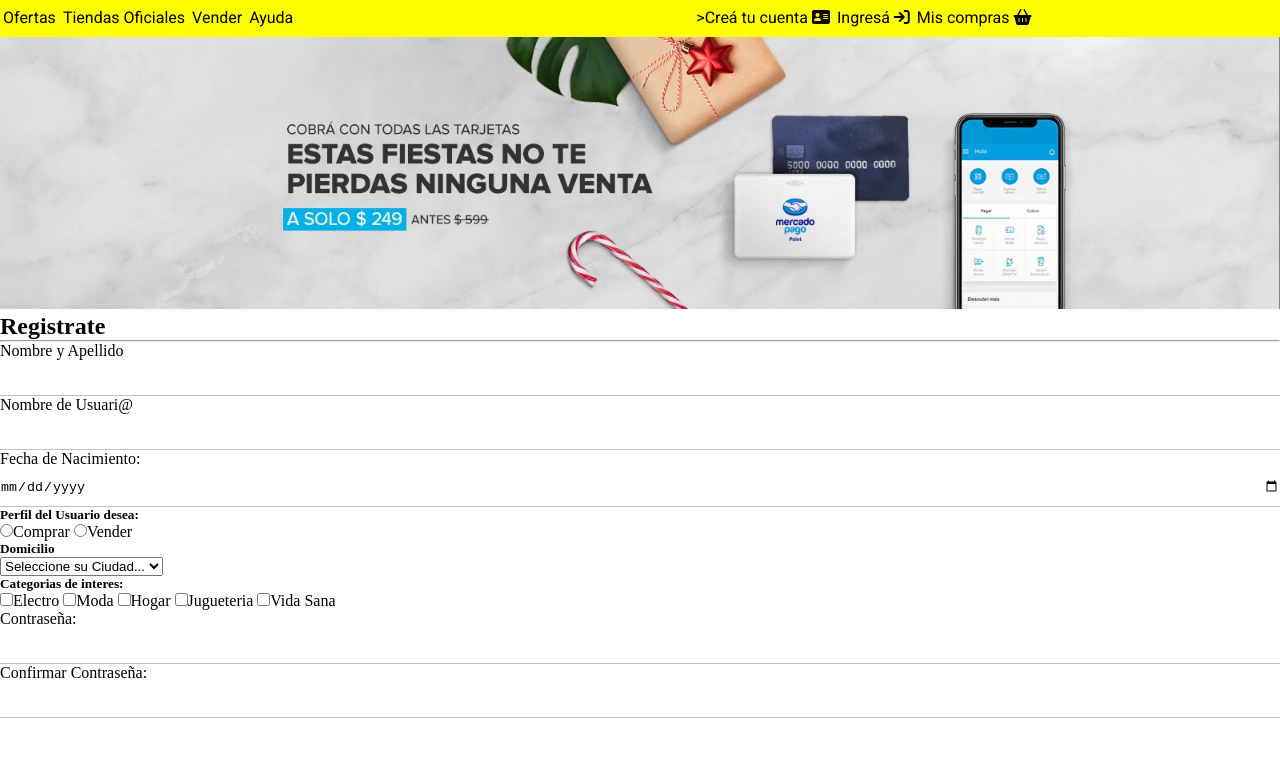
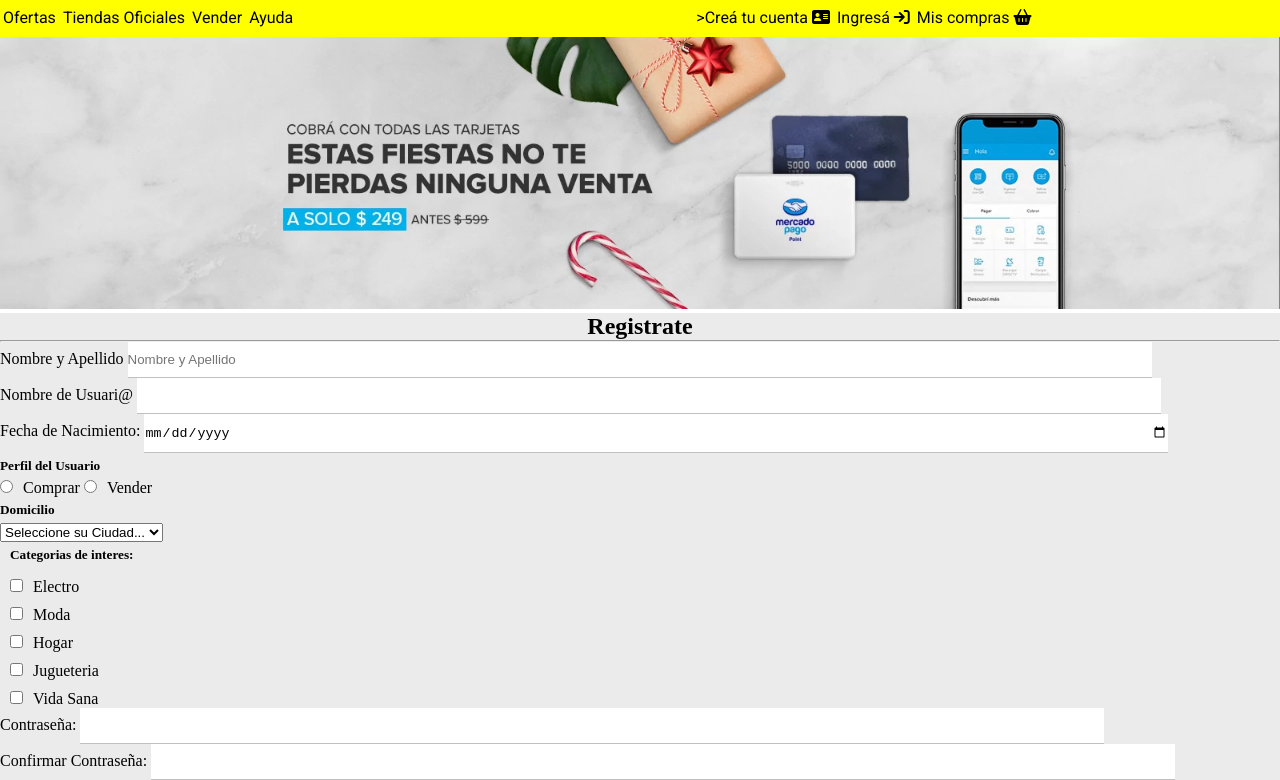
Before and after one commit to Zunilda-Niveiro/tp-mercadoliebre, a website: page views/register.html in a window 1280 px wide. Shown: the part 198-978 px from the top of the page. Before the commit the page ends 916 px from the top, so only its background shows below. Drawn offline with Linux system fonts and the light colour scheme.

Commit message:
trabajando en formularios

```diff
--- a/public/css/register.css
+++ b/public/css/register.css
@@ -2,6 +2,11 @@
 input:-wedkit-autofill:focus, input:-wedkit-autofill:active {
 -wedkit-box-shadow: 0 0 0 30px white inset !important;
 }
+.register__main{
+    background-color:#ebebeb;
+    width: 100%;
+}
+
 .form{
     display:flex;
     flex-wrap: wrap;
@@ -9,8 +14,12 @@
     gap: 30px;
 }
 
-.form__title{
+.form__titulo{
     text-align: center;
+}
+.form__subtitulo{
+    font-weight: bold;
+    margin: 5px 0 5px 0;
 }
 
 .main___form{
@@ -18,13 +27,21 @@
 }
 
 .form__input{
-    width: 100%;
+    width: 80%;
     padding: 10px 0;
     border: none;
     border-bottom: 1px solid silver;
     outline: none;
 }
-
+.main__form_categoria{
+    display: flex;
+    flex-direction: column;
+    gap: 10px;
+    margin-left: 10px;
+}
+.main__input_radio{
+    margin-right: 10px;
+}
 @media (min-width:768px) {
     .form{
         flex-direction: row;
--- a/views/register.html
+++ b/views/register.html
@@ -47,15 +47,15 @@
 </head>
 <main class="register__main" >
     <section class="register__main_section general__main_section">
-        <h1>Registrate</h1>
+        <h1 class="form__titulo">Registrate</h1>
         <hr>
         <form action="">
             <div class="main__form">
-                <label class="form__label" for="nombre y apellido"> Nombre y Apellido</label>
-                <input class="form__input" type=" text" type="text" id="nombre y apellido">
+                <label class="form__label"  for="nombre y apellido"> Nombre y Apellido</label>
+                <input class="form__input" placeholder="Nombre y Apellido" type=" text" type="text" id="nombre y apellido">
             </div>
             <div class="main__form">
-                <label class="form__label" for="email">Nombre de Usuari@</label>
+                <label class="form__label" aria-placeholder="Nombre de usuari@" for="email">Nombre de Usuari@</label>
                 <input class="form__input" type="text" type="email" id="email">
             </div>
             <div class="main__form">
@@ -63,14 +63,14 @@
                 <input class="form__input" type="date" id="date">
             </div>
             <div class="main__form">
-                <h5>Perfil del Usuario desea:</h5>
+                <h5 class="form__subtitulo" >Perfil del Usuario</h5>
                 <label for="comprar"><input class="main__input_radio" type="radio" id="comprar"
                 name="comprar">Comprar</label>
                 <label for="vender"><input class="main__input_radio" type="radio" id="vender"
                     name="vender">Vender</label>
             </div>
             <div class="form__box">
-                <h5 class="form__subTitle">Domicilio</h5>
+                <h5 class="form__subtitulo">Domicilio</h5>
                 <select class="form__select" name="city" id="city">
                     <option value="" hidden selected>Seleccione su Ciudad...</option>
                     <option value="Lanus">Lanus</option>
@@ -79,8 +79,8 @@
                     <option value="Quilmes">Quilmes</option>
                 </select>
             </div>
-            <div class="main__form">
-                <h5>Categorias de interes:</h5>
+            <div class="main__form_categoria">
+                <h5 class="form__subtitulo" >Categorias de interes:</h5>
                 <label for="electro"><input class="main__input_radio" value="electro" type="checkbox" id="electro"
                 name="electro">Electro</label>
                 <label for="moda"><input class="main__input_radio" value="moda" type="checkbox" id="moda"
```
Also changed, not shown: views/home.html (+6 -6 lines).
